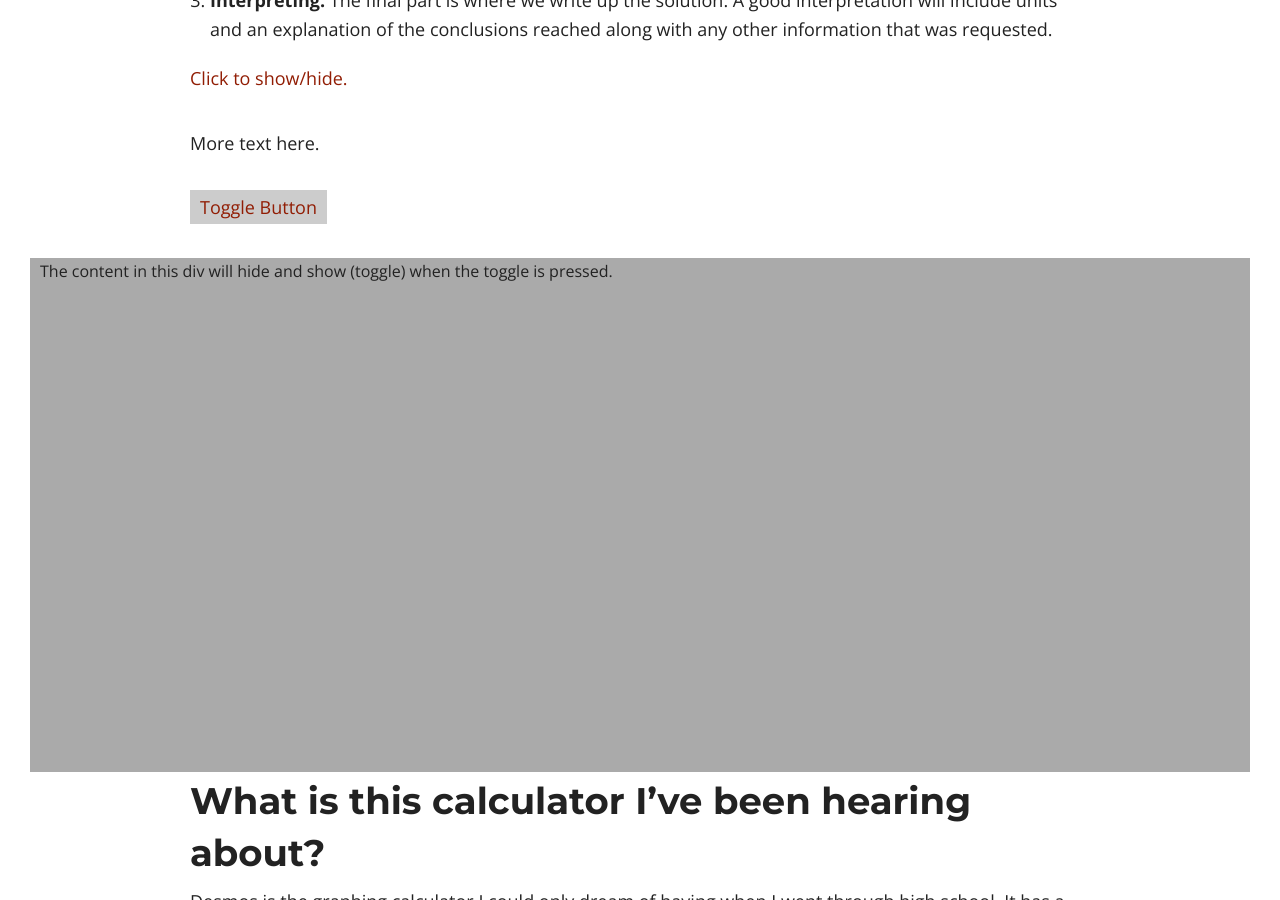
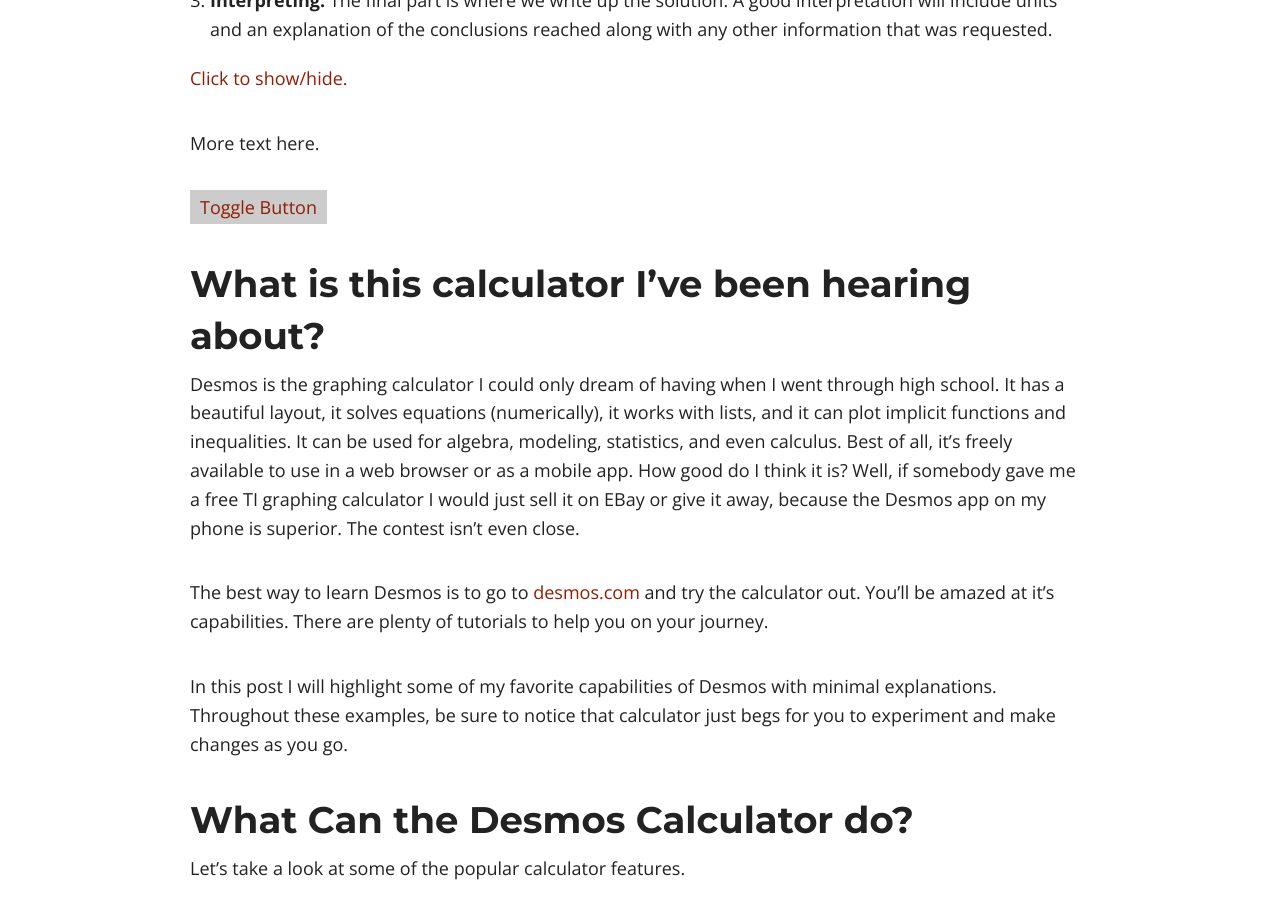
Before and after one commit to sergeballif/sergeballif.github.io, a Jekyll site: the page built from play.md, in a window 1280 px wide and 900 px high, scrolled down 1460 px. Built offline with Jekyll 4.4.1, drawn with Linux system fonts in a browser that asks for light colours; nearby versions of some CDN libraries; formulas are drawn with MathJax 3.

Commit message:
Update play.md

```diff
--- a/play.md
+++ b/play.md
@@ -97,8 +97,9 @@
 
 
 <a href="javascript:toggleDiv('myContent');" style="background-color: #ccc; padding: 5px 10px;">Toggle Button</a>
-<div id="myContent" style="background-color: #aaa; padding: 5px 10px;">
-    The content in this div will hide and show (toggle) when the toggle is pressed.
+<div id="myContent" style="background-color: #aaa; padding: 5px 10px;" style="display: none;">
+
+    <p>The content in this div will hide and show (toggle) when the toggle is pressed.</p>
 
     <p><div id="calculator" style="width: 800px; height: 400px; margin: auto;"></div></p>
 
```
